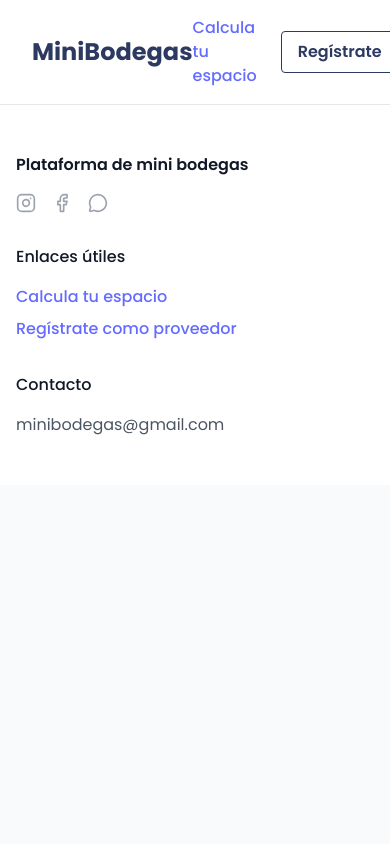
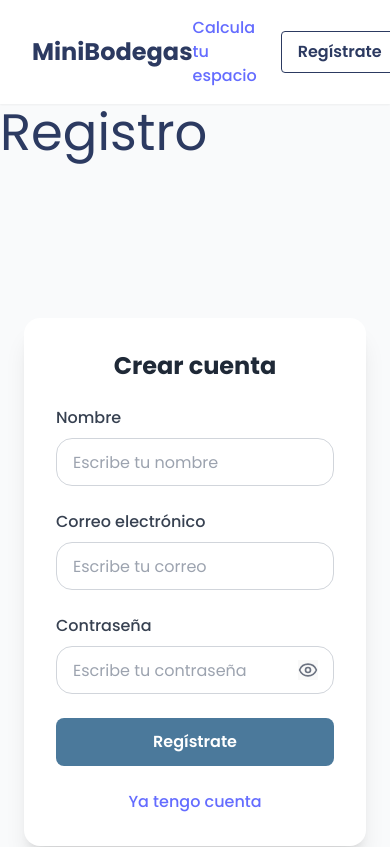
Before and after one commit to MiniBodegas/Plataforma, a React (Vite) app: page /register in a window 390 px wide. Shown: the top 847 px of the page. Built offline with nearby package versions, Linux system fonts and the light colour scheme.

Commit message:
registro

```diff
--- a/src/components/CompanyDescription.jsx
+++ b/src/components/CompanyDescription.jsx
@@ -1,14 +1,21 @@
+import { Link } from 'react-router-dom';
+
 export function CompanyDescription() {
   return (
     <section className="max-w-6xl mx-auto px-4 py-10 bg-gray-50 rounded-2xl shadow-lg mt-10 mb-10 p-8 ">
       {/* Encabezado */}
       <div className="text-center mb-8">
-        <h2 className="text-3xl font-bold text-gray-800">RentaBox</h2>
+        <Link
+          to="/perfil-bodegas"
+          className="text-3xl font-bold text-gray-800 hover:text-[#2C3A61] transition-colors duration-200 cursor-pointer inline-block underline decoration-2 underline-offset-4 hover:decoration-[#2C3A61]"
+        >
+          RentaBox
+        </Link>
         <p className="text-lg text-gray-600">Acopi - Yumbo</p>
       </div>
 
       {/* Descripción */}
-      <div className="bg-blue-900 text-white rounded-2xl p-6 mb-8">
+      <div className="bg-[#4B799B] text-white rounded-2xl p-6 mb-8">
         <h3 className="font-semibold text-lg mb-2">Descripción</h3>
         <p className="leading-relaxed">
           En RentaBox ofrecemos espacios seguros, limpios y fácilmente accesibles,
--- /dev/null
+++ b/src/components/RegisterForm.jsx
@@ -0,0 +1,124 @@
+"use client"
+
+import { useState } from "react"
+import { Eye, EyeOff } from "lucide-react"
+import { Link } from "react-router-dom"
+
+export function RegistrationForm() {
+  const [showPassword, setShowPassword] = useState(false)
+  const [formData, setFormData] = useState({
+    name: "",
+    email: "",
+    password: "",
+  })
+
+  const handleSubmit = (e) => {
+    e.preventDefault()
+    console.log("Form submitted:", formData)
+  }
+
+  const handleInputChange = (field, value) => {
+    setFormData((prev) => ({ ...prev, [field]: value }))
+  }
+
+  return (
+    <div className="min-h-screen flex items-center justify-center bg-gray-50 px-6">
+      <div className="max-w-6xl w-full grid lg:grid-cols-2 gap-12 items-center bg-white rounded-2xl shadow-xl overflow-hidden">
+
+        {/* Imagen izquierda */}
+        <div className="relative h-full hidden lg:block">
+          <img
+            src="https://images.unsplash.com/photo-1600009723489-027195d6b3d3?w=500&auto=format&fit=crop&q=60&ixlib=rb-4.1.0&ixid=M3wxMjA3fDB8MHxzZWFyY2h8N3x8Ym94ZXN8ZW58MHwxfDB8fHwy"
+            alt="Cajas de cartón apiladas para almacenamiento"
+            className="w-full h-full object-cover"
+          />
+          <div className="absolute inset-0 bg-black/20"></div>
+        </div>
+
+        {/* Formulario derecha */}
+        <div className="p-8 md:p-12">
+          <h2 className="text-2xl font-bold text-gray-800 mb-6 text-center">
+            Crear cuenta
+          </h2>
+          <form onSubmit={handleSubmit} className="space-y-6">
+
+            {/* Nombre */}
+            <div className="space-y-2">
+                <label htmlFor="name" className="text-gray-700 font-medium">
+                    Nombre
+                </label>
+                <input
+                    id="name"
+                    type="text"
+                    placeholder="Escribe tu nombre"
+                    value={formData.name}
+                    onChange={(e) => handleInputChange("name", e.target.value)}
+                    className="w-full h-12 rounded-2xl border border-gray-300 px-4
+                            bg-white text-gray-900
+                            focus:ring-2 focus:ring-blue-500 focus:border-blue-500 outline-none"
+                />
+                </div>
+
+            {/* Correo */}
+            <div className="space-y-2">
+              <label htmlFor="email" className="text-gray-700 font-medium">
+                Correo electrónico
+              </label>
+              <input
+                id="email"
+                type="email"
+                placeholder="Escribe tu correo"
+                value={formData.email}
+                onChange={(e) => handleInputChange("email", e.target.value)}
+                className="w-full h-12 rounded-2xl border border-gray-300 px-4
+                            bg-white text-gray-900
+                            focus:ring-2 focus:ring-blue-500 focus:border-blue-500 outline-none"
+              />
+            </div>
+
+            {/* Contraseña */}
+            <div className="space-y-2">
+              <label htmlFor="password" className="text-gray-700 font-medium">
+                Contraseña
+              </label>
+              <div className="relative">
+                <input
+                  id="password"
+                  type={showPassword ? "text" : "password"}
+                  placeholder="Escribe tu contraseña"
+                  value={formData.password}
+                  onChange={(e) => handleInputChange("password", e.target.value)}
+                  className="w-full h-12 rounded-2xl border border-gray-300 px-4
+                            bg-white text-gray-900
+                            focus:ring-2 focus:ring-blue-500 focus:border-blue-500 outline-none"
+                />
+                <button
+                  type="button"
+                  onClick={() => setShowPassword(!showPassword)}
+                  className="absolute right-4 top-1/2 -translate-y-1/2 text-gray-500 hover:text-gray-700"
+                >
+                  {showPassword ? <EyeOff className="h-5 w-5" /> : <Eye className="h-5 w-5" />}
+                </button>
+              </div>
+            </div>
+
+            {/* Botón */}
+            <button
+              type="submit"
+              className="w-full h-12 rounded-lg bg-[#4B799B] hover:bg-blue-700 text-white font-semibold transition-colors"
+            >
+              Regístrate
+            </button>
+
+            {/* Enlace */}
+            <div className="text-center">
+              <Link to="/login" className="text-blue-[#4B799B] hover:underline font-medium">
+                Ya tengo cuenta
+              </Link>
+            </div>
+          </form>
+        </div>
+      </div>
+    </div>
+  )
+}
--- a/src/components/headers.jsx
+++ b/src/components/headers.jsx
@@ -1,32 +1,35 @@
+import { Link } from 'react-router-dom';
+
 export function Header() {
   return (
     <header
       className="w-full flex items-center justify-between px-8 py-4 bg-white text-[#2C3A61] shadow-sm"
     >
       <div className="flex items-center space-x-4">
-        <a href="/" className="text-decoration-none">
+        <Link to="/" className="text-decoration-none">
           <h1 className="text-2xl font-bold text-[#2C3A61] hover:scale-105 transition-transform duration-300 cursor-pointer">
             MiniBodegas
           </h1>
-        </a>
+        </Link>
       </div>
 
       <nav className="flex items-center space-x-6">
-        <a
-          href="/"
+        <Link
+          to="/"
           className="text-base font-medium relative group"
         >
           Calcula tu espacio
           {/* Línea animada abajo del texto */}
           <span className="absolute left-0 -bottom-1 w-0 h-0.5 bg-[#2C3A61] transition-all duration-300 group-hover:w-full"></span>
-        </a>
+        </Link>
 
-        <button
+        <Link
+          to="/register"
           className="px-4 py-2 rounded font-semibold border border-[#2C3A61] bg-white text-[#2C3A61]
-          hover:bg-[#2C3A61] hover:text-white transition-colors duration-300"
+          hover:bg-[#2C3A61] hover:text-white transition-colors duration-300 inline-block"
         >
           Regístrate
-        </button>
+        </Link>
       </nav>
     </header>
   );
--- a/src/components/index.js
+++ b/src/components/index.js
@@ -26,3 +26,6 @@ export * from './Stepper'
 export * from './ExtraServices'
 
 export * from './ReservationCard'
+export * from './PerfilCard'
+
+export * from './RegisterForm'
--- a/src/router/AppRouter.jsx
+++ b/src/router/AppRouter.jsx
@@ -1,7 +1,7 @@
 
 import { Routes, Route } from 'react-router-dom';
 import {Header,Footer} from '../components/index'
-import {HomeScreen,BodegaScreen,BodegasDisponibles,Reservation,PerfilBodegas} from '../screens/index'
+import {HomeScreen,BodegaScreen,BodegasDisponibles,Reservation,PerfilBodegas,Register} from '../screens/index'
 
 export const AppRouter = () => {
   return (
@@ -14,6 +14,7 @@ export const AppRouter = () => {
           <Route path="/bodegas/:id" element={<BodegasDisponibles />} />
           <Route path="/reservas" element={<Reservation />} />
           <Route path="/perfil-bodegas" element={<PerfilBodegas />} />
+          <Route path="/register" element={<Register />} />
 
         </Routes>
       </main>
--- a/src/screens/PerfilBodegas/PerfilBodegas.jsx
+++ b/src/screens/PerfilBodegas/PerfilBodegas.jsx
@@ -1,4 +1,4 @@
-import { Carrousel, CompanyDescription, SizeGuideSection, MapaBodegas, TestimonialsSection } from "../../components";
+import { Carrousel, CompanyDescription, PerfilCard, MapaBodegas, TestimonialsSection } from "../../components";
 import { WAREHOUSES_DATA } from "../../data/warehouse";
 
 export function PerfilBodegas() {
@@ -6,7 +6,7 @@ export function PerfilBodegas() {
     <div>
       <Carrousel />
       <CompanyDescription />
-      <SizeGuideSection />
+      <PerfilCard />
 
       {/* Mapa simple */}
       <section className="py-16 bg-gray-50">
--- /dev/null
+++ b/src/screens/Register/Register.jsx
@@ -0,0 +1,10 @@
+import { RegistrationForm } from "../../components";
+
+export function Register() {
+  return (
+    <div>
+      <h1>Registro</h1>
+      <RegistrationForm />
+    </div>
+  );
+}
--- a/src/screens/index.js
+++ b/src/screens/index.js
@@ -3,3 +3,4 @@ export * from './Bodegas/Bodegas'
 export * from './BodegasDisponibles/BodegasDisponibles'
 export * from './Reservation/Reservation'
 export * from './PerfilBodegas/PerfilBodegas'
+export * from './Register/Register'
```
Also changed, not shown: src/components/PerfilCard.jsx (added, +70 -0 lines).
